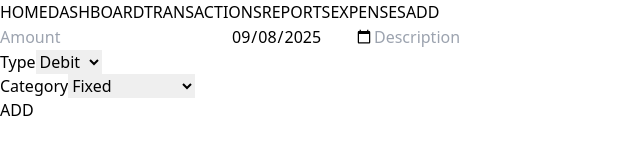
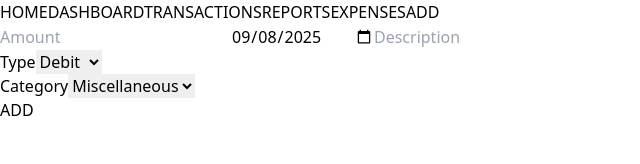
Before and after one commit to namanBathla/expense-tracker-react, a React (Vite) app: page /add in a window 1280 px wide. Shown: the top 164 px of the page, without its empty margins (0-640 px from the left). Built offline with nearby package versions, Linux system fonts and the light colour scheme.

Commit message:
Fix reset transaction logic - added an intialState object

```diff
--- a/src/components/AddTransaction.jsx
+++ b/src/components/AddTransaction.jsx
@@ -4,14 +4,15 @@ import { collection, addDoc } from "firebase/firestore";
 
 const AddTransaction = () => {
   // const [transaction, setTransaction] = useState({});
-
-  const [transaction, setTransaction] = useState({
+  const initialState = {
     date: new Date().toISOString().split("T")[0],
     amount: "",
     description: "",
-    type: "",
-    category: "",
-  });
+    type: "debit",              // set default so dropdown doesn’t break
+    category: "Miscellaneous",  // set default if you want
+  };
+
+  const [transaction, setTransaction] = useState(initialState);
 
   const handleChange = (e) => {
     // this [name] attribute is from the <input> tag
@@ -29,7 +30,8 @@ const AddTransaction = () => {
     const finalTransaction = {
       date: transaction.date || new Date().toISOString().split("T")[0],
       amount: transaction.amount,
-      description: transaction.description || `Transaction on ${transaction.date}`,
+      description:
+        transaction.description || `Transaction on ${transaction.date}`,
       type: transaction.type || "debit",
       category: transaction.category || "General",
     };
@@ -37,9 +39,9 @@ const AddTransaction = () => {
     try {
       addTransaction(finalTransaction);
       console.log("Transaction logged successfully");
-      setTransaction({});
-    }
-    catch (error) {
+      setTransaction(initialState);     // reset after new transaction is logged
+
+    } catch (error) {
       console.log("Unable to log transaction");
     }
     console.log(finalTransaction);
--- a/src/context/GlobalState.jsx
+++ b/src/context/GlobalState.jsx
@@ -2,4 +2,4 @@ import React from 'react'
 import { createContext } from 'react'
 
 
-export const GlobalState = createContext(transaction);
+export const GlobalState = createContext(transactions);
```
